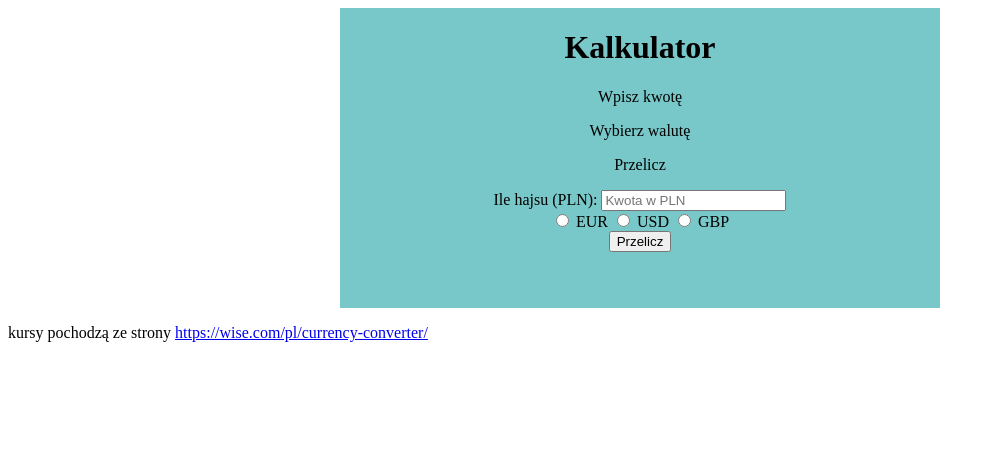
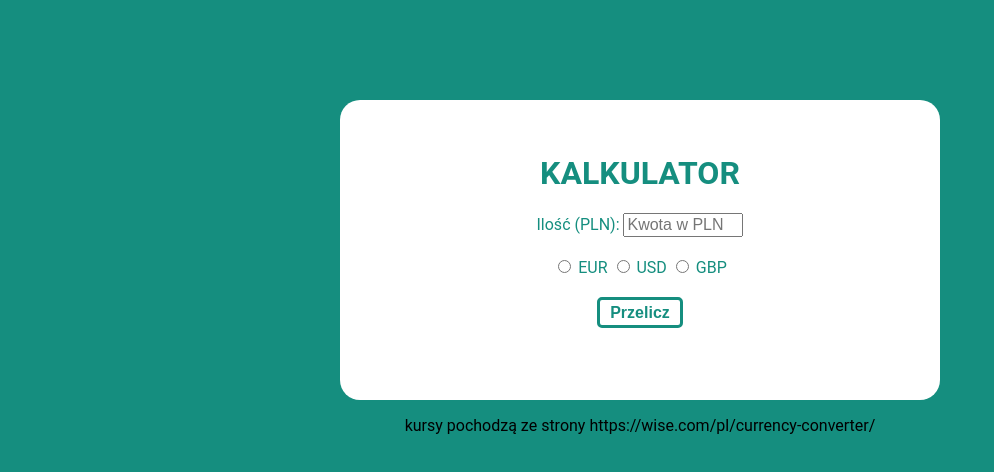
Before and after one commit to HaniaJankuniec/Currency-calculator, a plain HTML site: page index.html in a window 1280 px wide. Shown: the whole page, without its empty margins (0-994 px from the left). Drawn offline with Linux system fonts and the light colour scheme.

Commit message:
decoration added

```diff
--- a/index.html
+++ b/index.html
@@ -16,15 +16,12 @@
 <body>
 	<div class="container">
 		<div class="calculator">
-			<h1>Kalkulator</h1>
-			<p>Wpisz kwotę</p>
-			<p>Wybierz walutę</p>
-			<p>Przelicz</p>
-			<form>
-				<label>Ile hajsu (PLN):</label>
-				<input class="js-pln" placeholder="Kwota w PLN" type="number" min="0" step="0.1" pattern="[-+]?[0-9]*[.,]?[0-9]+" required>
+			<h1>KALKULATOR</h1>
+			<form class="calculator__input">
+				<label>Ilość (PLN):</label>
+				<input class="js-pln calculator__form" placeholder="Kwota w PLN" type="number" min="0" step="0.1" pattern="[-+]?[0-9]*[.,]?[0-9]+" required>
 			</form>
-			<form>
+			<form class="calculator__currency">
 				<input type="radio" class="js-currency" name="currency" value=4.4065 id="EUR">
 				<label>EUR</label>
 				<input type="radio" class="js-currency" name="currency" value=3.9843 id="USD">
@@ -33,10 +30,10 @@
 				<label>GBP</label>
 			</form>
 			<input type="submit" class="button" value="Przelicz">
-			<div class="js-result"></div>
+			<div class="js-result result"></div>
 		</div>
 	</div>
-	<div>
+	<div class="information">
 		<p>kursy pochodzą ze strony <a href="https://wise.com/pl/currency-converter/">https://wise.com/pl/currency-converter/<a></p>
 	</div>
 </body>
--- a/style.css
+++ b/style.css
@@ -7,18 +7,65 @@ html {
 ::before {
 	box-sizing: inherit;
 }
-
+body {
+	background-color: #158e7f;
+	font-family: 'Roboto', sans-serif;
+}
 .container {
 	display: flex;
 	justify-content: center;
-	margin: auto;
+	margin: 100px auto 0;
 	max-width: 600px;
 	min-height: 300px;
-	background-color: #79c8c9;
+	background-color: white;
+	border-radius: 20px;
 }
 .calculator {
 	text-align: center;
+	margin: auto;
+	color: #158e7f;
+}
+
+.calculator__input {
+	padding-bottom: 20px;
+}
+
+.calculator__currency {
+	padding-bottom: 20px;
+}
+.calculator__form {
+	width: 120px;
+	font-size: 16px;
 }
 .result {
 	display: flex;
+	justify-content: center;
+	padding: 20px 20px;
 }
+
+.button {
+	padding: 0px 10px;
+	border-radius: 5px;
+	background: none;
+	border: 3px solid #158e7f;
+	text-align: center;
+	color: #158e7f;
+	font-weight: 600;
+	font-size: 16px;
+	line-height: 25px;
+}
+.button:hover {
+	background: #26ffe3;
+}
+
+.button:active {
+	background: #158e7f;
+}
+.information {
+	display: flex;
+	justify-content: center;
+}
+.information a:link {
+	color: black;
+	text-decoration: none;
+}
```
